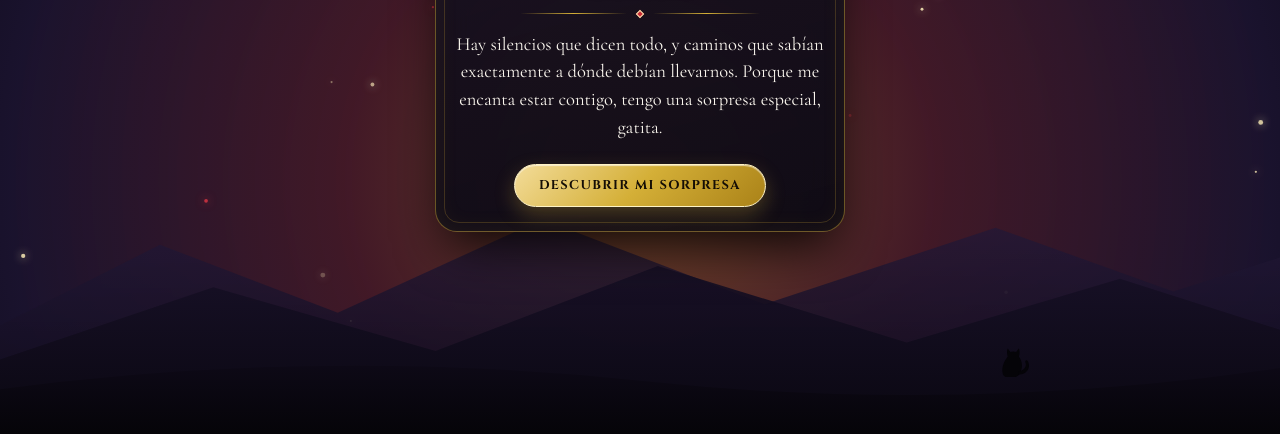
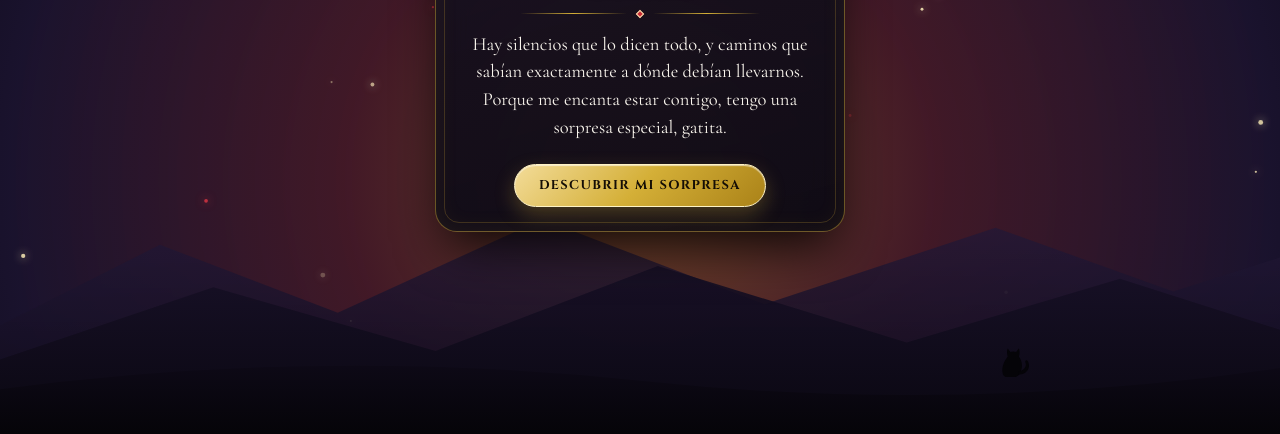
Before and after one commit to edartestudio/sorpresa-digital, a plain HTML site: page index.html in a window 1280 px wide. Shown: the part 364-798 px from the top of the page. Drawn offline with nearby package versions, Linux system fonts and the light colour scheme.

Commit message:
Update index.html

```diff
--- a/index.html
+++ b/index.html
@@ -547,7 +547,7 @@
                 <h1>Donde comienza nuestra historia</h1>
                 <div class="divider-gold"><span></span><div class="divider-diamond"></div><span></span></div>
                 <p class="story-text">
-                    Hay silencios que dicen todo, y caminos que sabían exactamente a dónde debían llevarnos. Porque me encanta estar contigo, tengo una sorpresa especial, gatita.
+                    Hay silencios que lo dicen todo, y caminos que sabían exactamente a dónde debían llevarnos. Porque me encanta estar contigo, tengo una sorpresa especial, gatita.
                 </p>
                 <button class="btn-gold" onclick="goToScreen(2)">Descubrir mi sorpresa</button>
             </section>
```
